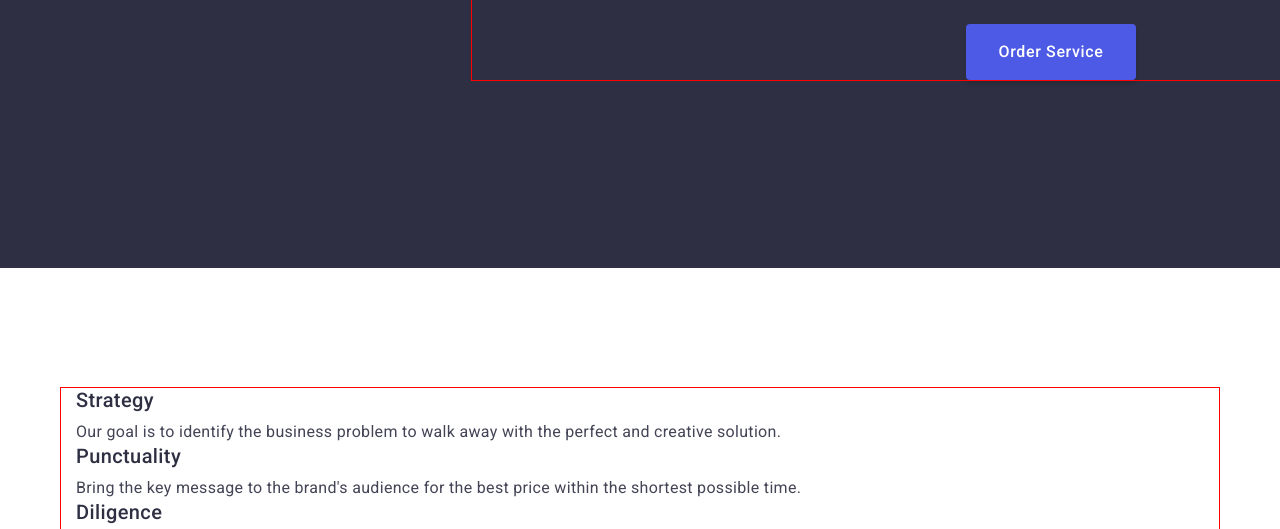
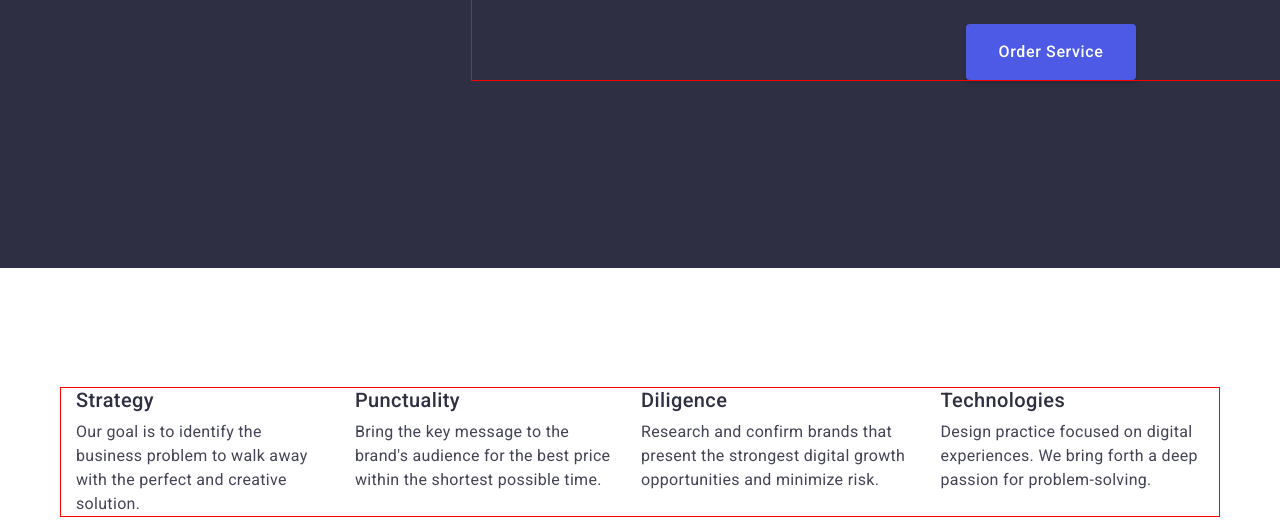
Before and after one commit to OlenaKovalenko/goit-markup-hw-03, a plain HTML site: page index.html in a window 1280 px wide. Shown: the part 405-934 px from the top of the page. Drawn offline with nearby package versions, Linux system fonts and the light colour scheme.

Commit message:
Add styles Section 2

```diff
--- a/css/styles.css
+++ b/css/styles.css
@@ -51,6 +51,19 @@ img {
 
 .link {
   text-decoration: none;
+}
+
+.visually-hidden {
+  position: absolute;
+  white-space: nowrap;
+  width: 1px;
+  height: 1px;
+  overflow: hidden;
+  border: 0;
+  padding: 0;
+  clip: rect(0 0 0 0);
+  clip-path: inset(50%);
+  margin: -1px;
 }
 
 /**=============== COMPONENTS================== */
@@ -218,19 +231,6 @@ img {
 
 /** ===============SECTION OUR ADVANTAGES =============*/
 
-.visually-hidden {
-  position: absolute;
-  white-space: nowrap;
-  width: 1px;
-  height: 1px;
-  overflow: hidden;
-  border: 0;
-  padding: 0;
-  clip: rect(0 0 0 0);
-  clip-path: inset(50%);
-  margin: -1px;
-}
-
 .advantages.section {
   padding-bottom: 0;
 }
@@ -239,10 +239,15 @@ img {
 }
 
 .advantages-list {
+  display: flex;
+  gap: 24px;
 }
 
 .advantages-item {
+  flex-basis: calc((100%-24 * 3) / 4);
 }
+
+/** ===============SECTION OUR WORK=============*/
 
 .work-list {
   display: flex;
--- a/index.html
+++ b/index.html
@@ -80,21 +80,21 @@
                 the perfect and creative solution.
               </p>
             </li>
-            <li>
+            <li class="advantages-item">
               <h3 class="section-subtitle">Punctuality</h3>
               <p class="section-text">
                 Bring the key message to the brand's audience for the best price
                 within the shortest possible time.
               </p>
             </li>
-            <li>
+            <li class="advantages-item">
               <h3 class="section-subtitle">Diligence</h3>
               <p class="section-text">
                 Research and confirm brands that present the strongest digital
                 growth opportunities and minimize risk.
               </p>
             </li>
-            <li>
+            <li class="advantages-item">
               <h3 class="section-subtitle">Technologies</h3>
               <p class="section-text">
                 Design practice focused on digital experiences. We bring forth a
```
